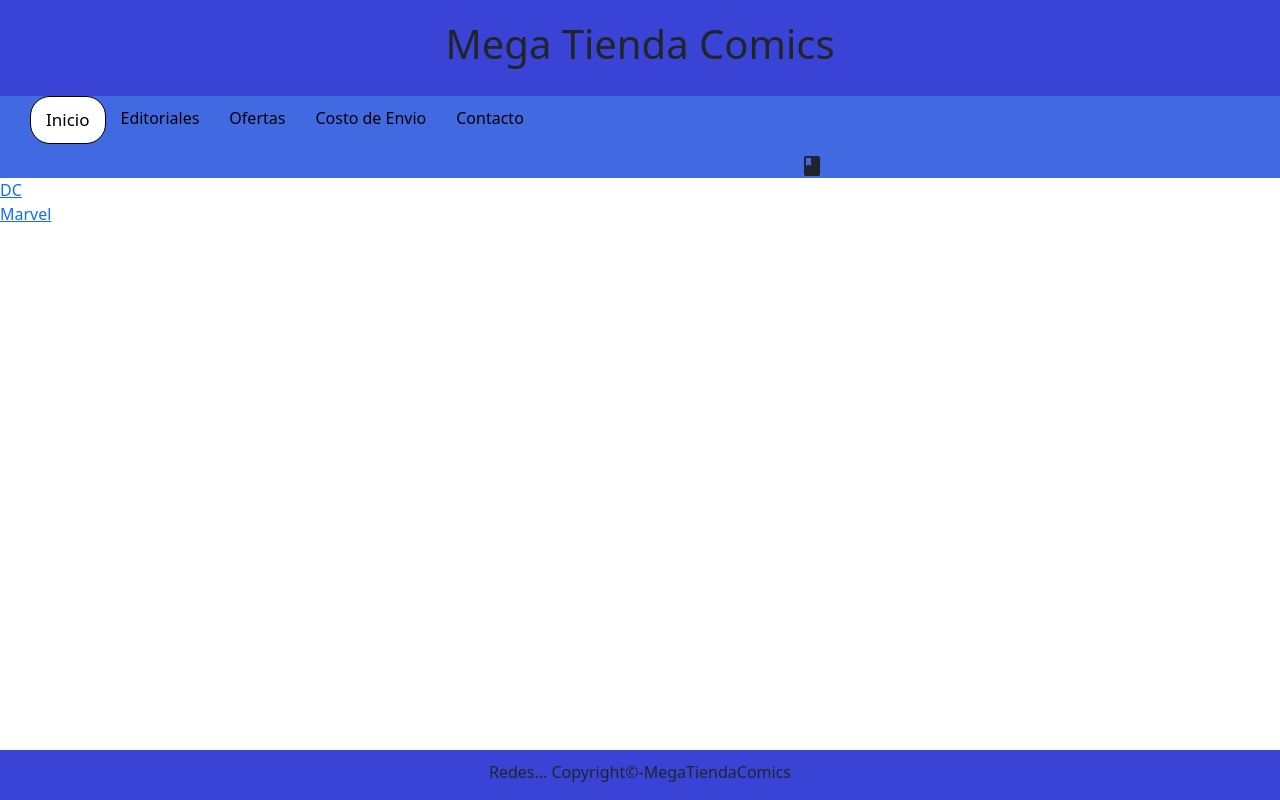
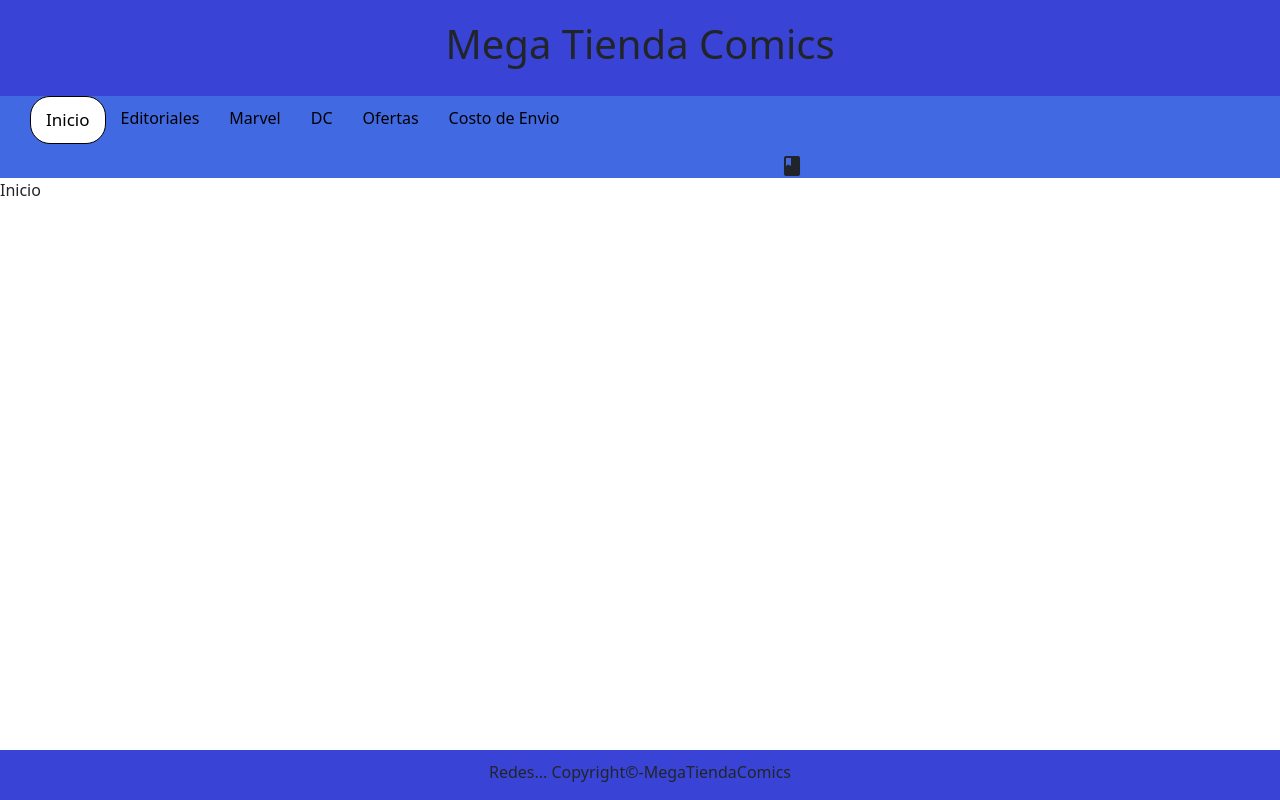
Before and after one commit to GonzaloNasello/DesafiosRJS, a React (Create React App) app: page /Inicio in a window 1280 px wide. Built offline with nearby package versions, Linux system fonts and the light colour scheme.

Commit message:
Categorias navbar

```diff
--- a/src/App.js
+++ b/src/App.js
@@ -8,7 +8,13 @@
 import { BrowserRouter, Routes, Route } from "react-router-dom";
 
 const App = () => {
-    const secciones = ["Editoriales", "Ofertas", "Costo de Envio", "Contacto"];
+    const secciones = [
+        { href: "/Editoriales", nombre: "Editoriales", id: 1 },
+        { href: "/Editoriales/Marvel", nombre: "Marvel", id: 2 },
+        { href: "/Editoriales/DC", nombre: "DC", id: 3 },
+        { href: "/Ofertas", nombre: "Ofertas", id: 4 },
+        { href: "/Costo de Envio", nombre: "Costo de Envio", id: 5 }
+    ]
     const greeting = "SuperBienvenido";
 
     return (
--- a/src/components/Inicio.js
+++ b/src/components/Inicio.js
@@ -2,9 +2,8 @@
 
 const Inicio = () => {
     return (
-            <div className="linksInicio">
-                <Link to={`/Editoriales/DC`}>DC</Link>
-                <Link to={`/Editoriales/Marvel`}>Marvel</Link>
+            <div>
+                Inicio
             </div>
     )
 }
--- a/src/components/NavBar.js
+++ b/src/components/NavBar.js
@@ -8,7 +8,7 @@
             <nav className="nav">
             <NavLink to={"Inicio"} className="link" id="link--inicio">Inicio</NavLink>
             {secciones.map((secciones, indice) =>{
-                return <NavLink key={secciones.id} to={secciones} className="link">{secciones}</NavLink>
+                return <NavLink key={secciones.id} to={secciones.href} className="link">{secciones.nombre}</NavLink>
             }
             )}
             <CartWidget/>
--- a/src/estilos.css
+++ b/src/estilos.css
@@ -33,7 +33,7 @@
 }
 
 #icono{
-    margin: 10px 0px 0px 790px;
+    margin: 10px 0px 0px 770px;
 }
 
 .botonsumaresta{
@@ -109,8 +109,3 @@
     display: flex;
     flex-direction: column;
 }
-
-.linksInicio{
-    display: flex;
-    flex-direction: column;
-}
```
